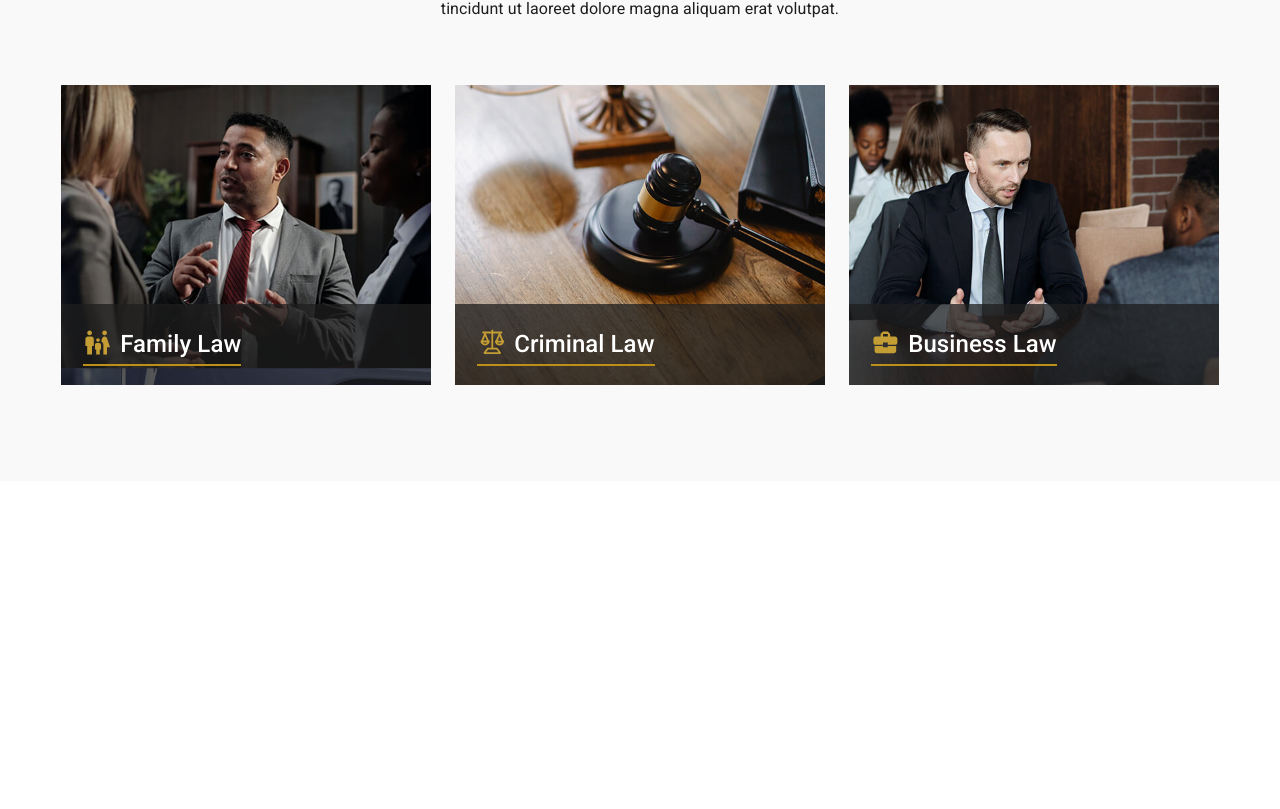
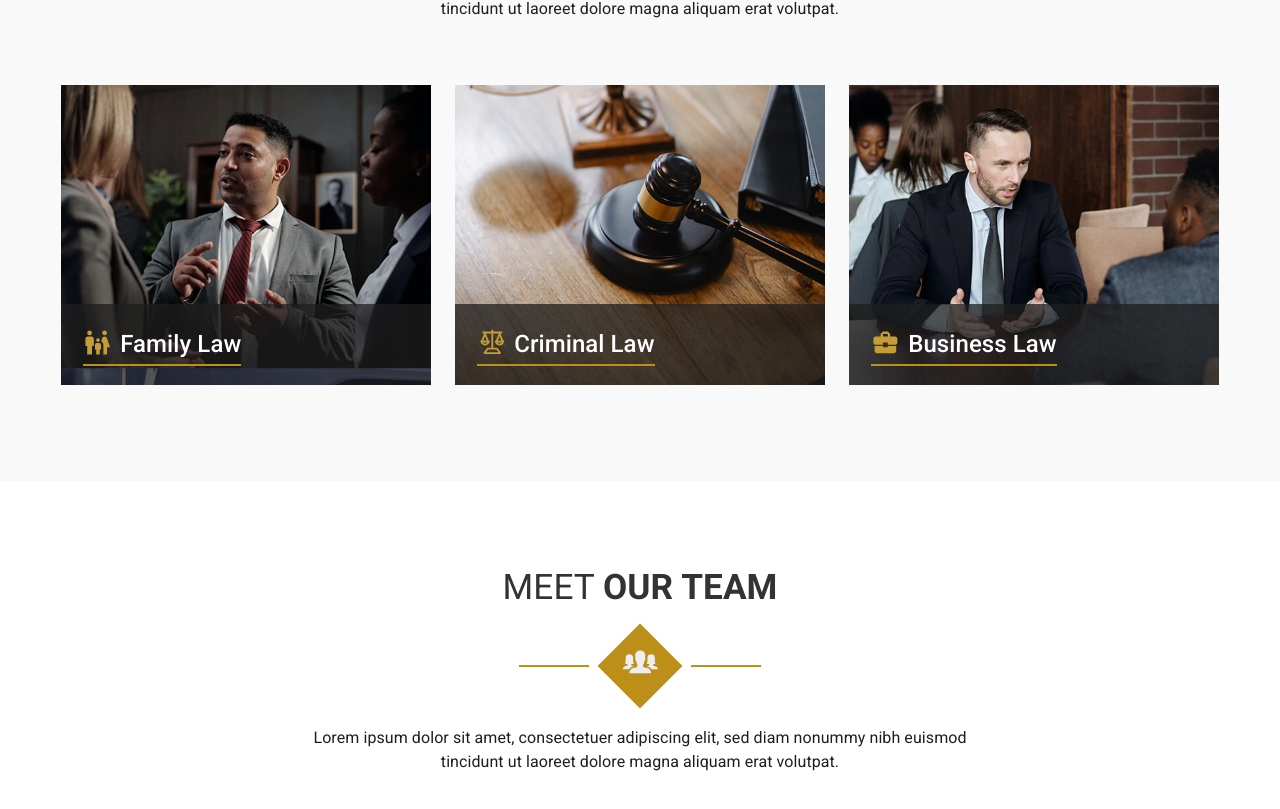
Before and after one commit to Babadinho/axbridge-frontend, a Next.js app: page / in a window 1280 px wide. Shown: the part 1763-2572 px from the top of the page. Before the commit the page ends 2324 px from the top, so only its background shows below. Built offline with nearby package versions, Linux system fonts and the light colour scheme.

Commit message:
add team layout component

```diff
--- a/src/components/PracticeCard.tsx
+++ b/src/components/PracticeCard.tsx
@@ -1,4 +1,5 @@
 import React from 'react';
+import Image from 'next/image';
 import { PracticeItem } from '../../typings';
 
 const PracticeCard = (practice: PracticeItem) => {
@@ -6,7 +7,12 @@ const PracticeCard = (practice: PracticeItem) => {
   return (
     <>
       <div className='practice__card'>
-        <img src={image} alt='practice-image' className='practice__image' />
+        <Image
+          src={image}
+          alt='practice-image'
+          className='practice__image'
+          fill
+        />
         <div className='practice__cardOverlay'>
           <div className='practice__bodyHeader'>
             <span className='practice__bodyIcon'>{icon}</span>
--- a/src/components/Slider.tsx
+++ b/src/components/Slider.tsx
@@ -1,6 +1,7 @@
 import React from 'react';
 import { motion } from 'framer-motion';
 import Link from 'next/link';
+import Image from 'next/image';
 import { SliderProps } from '../../typings';
 
 const container = {
@@ -29,10 +30,11 @@ const Slider = ({ slide, activeIndex }: SliderProps) => {
           exit='exit'
           key={activeIndex}
         >
-          <img
+          <Image
             src={slide.image}
             alt='header-carousel-image'
             className='header__carouselItemImage'
+            fill
           />
 
           <div className='header__carouselItemContent'>
--- /dev/null
+++ b/src/layouts/Team.tsx
@@ -0,0 +1,34 @@
+import React from 'react';
+import { IoIosPeople } from 'react-icons/io';
+
+const Team = () => {
+  return (
+    <section className='team'>
+      <div className='team__header'>
+        <h2 className='team__heading'>
+          Meet <strong>Our Team</strong>
+        </h2>
+        <div className='team__symbol'>
+          <span className='team__line'></span>
+          <div className='team__icon'>
+            <span>
+              <IoIosPeople />
+            </span>
+          </div>
+          <span className='team__line'></span>
+        </div>
+        <p className='team__summary'>
+          Lorem ipsum dolor sit amet, consectetuer adipiscing elit, sed diam
+          nonummy nibh euismod tincidunt ut laoreet dolore magna aliquam erat
+          volutpat.
+        </p>
+      </div>
+
+      <div className='team__body'>
+        <div className='team__content'></div>
+      </div>
+    </section>
+  );
+};
+
+export default Team;
--- a/src/pages/index.tsx
+++ b/src/pages/index.tsx
@@ -1,6 +1,7 @@
 import About from '@/layouts/About';
 import Header from '@/layouts/Header';
 import Practice from '@/layouts/Practice';
+import Team from '@/layouts/Team';
 import Head from 'next/head';
 
 export default function Home() {
@@ -16,6 +17,7 @@ export default function Home() {
         <Header />
         <About />
         <Practice />
+        <Team />
       </main>
     </>
   );
--- a/src/styles/layouts/_responsive.scss
+++ b/src/styles/layouts/_responsive.scss
@@ -180,6 +180,12 @@
             max-width: 550px;
         }
     }
+
+    .team {
+        &__summary {
+            max-width: 550px;
+        }
+    }
 }
 
 @media (max-width: 600px) {
@@ -299,6 +305,31 @@
             height: 25%;
         }
     }
+
+    .team {
+        &__heading {
+            font-size: 1.8rem;
+        }
+
+        &__line {
+            width: 65px;
+        }
+
+        &__icon {
+            font-size: 2.3rem;
+            height: 55px;
+            width: 55px;
+        }
+
+        &__summary {
+            max-width: 400px;
+            font-size: 0.95rem;
+        }
+
+        &__body {
+            width: 90vw;
+        }
+    }
 }
 
 @media (max-width: 450px) {
@@ -393,4 +424,25 @@
             height: 24%;
         }
     }
+
+    .team {
+        &__heading {
+            font-size: 1.5rem;
+        }
+
+        &__line {
+            width: 60px;
+        }
+
+        &__icon {
+            font-size: 2.1rem;
+            height: 52px;
+            width: 52px;
+        }
+
+        &__summary {
+            max-width: 350px;
+            font-size: 0.9rem;
+        }
+    }
 }
--- /dev/null
+++ b/src/styles/layouts/_team.scss
@@ -0,0 +1,58 @@
+.team {
+    @include display-flex(center);
+    flex-direction: column;
+    margin: auto;
+    gap: 3rem;
+    margin-bottom: 8rem;
+
+    &__header {
+        @include display-flex(center);
+        flex-direction: column;
+        gap: 1.4rem;
+        max-width: 1150px;
+        margin-bottom: 1rem;
+    }
+
+    &__heading {
+        font-size: 2.2rem;
+        text-transform: uppercase;
+        white-space: nowrap;
+        overflow: hidden;
+        color: $color-title;
+        font-weight: 400;
+    }
+
+    &__symbol {
+        @include display-flex(center);
+        flex-direction: row;
+        gap: 1.3rem;
+        margin-bottom: 0.5rem;
+    }
+
+    &__line {
+        height: 2px;
+        width: 70px;
+        background-color: $color-yellow-darker;
+    }
+
+    &__icon {
+        @include display-flex(center);
+        background-color: $color-yellow-darker;
+        color: $color-light;
+        font-size: 2.5rem;
+        height: 60px;
+        width: 60px;
+        transform: rotate(-45deg);
+
+        & span {
+            transform: rotate(45deg);
+            padding-top: 0.3rem;
+        }
+    }
+
+    &__summary {
+        max-width: 700px;
+        text-align: center;
+        font-size: 1rem;
+    }
+}
--- a/src/styles/main.scss
+++ b/src/styles/main.scss
@@ -10,5 +10,6 @@
 @import "layouts/header";
 @import "layouts/about";
 @import "layouts/practice";
+@import "layouts/team";
 @import "layouts/footer";
 @import "layouts/responsive";
```
